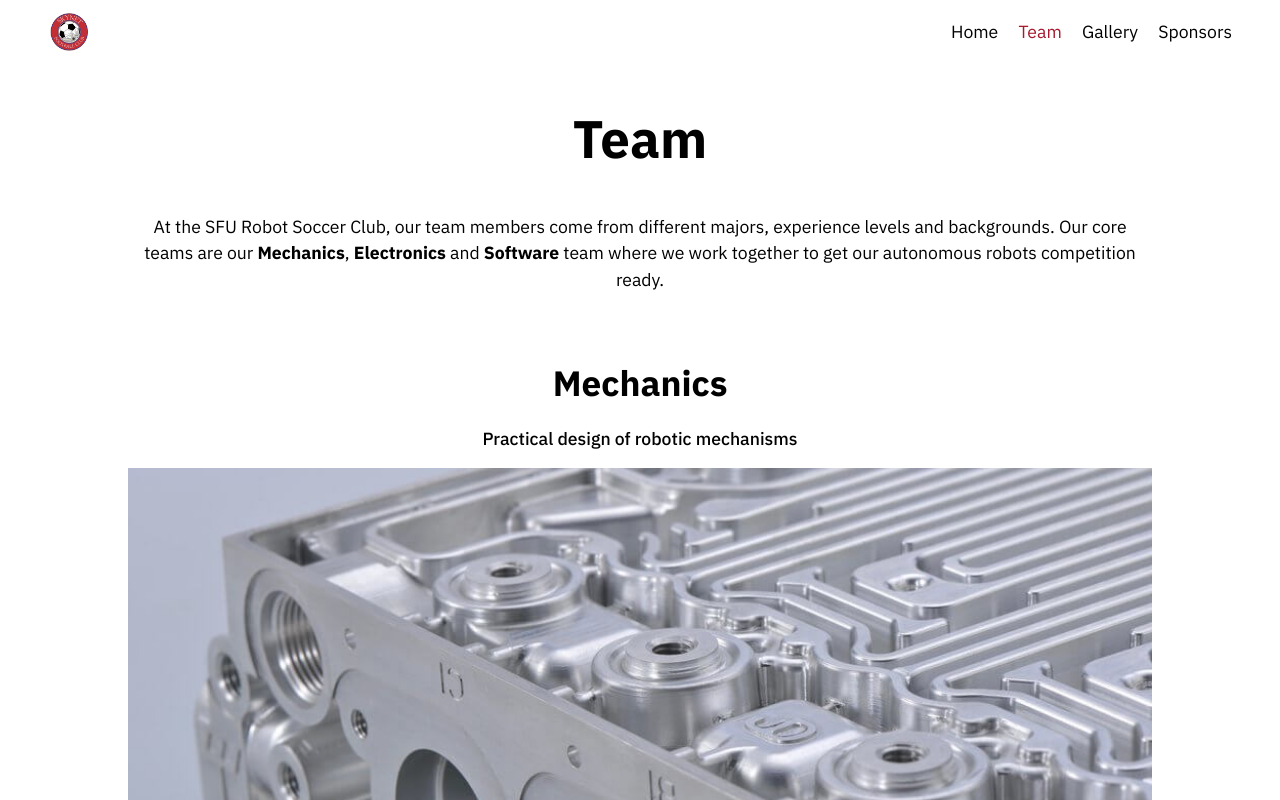
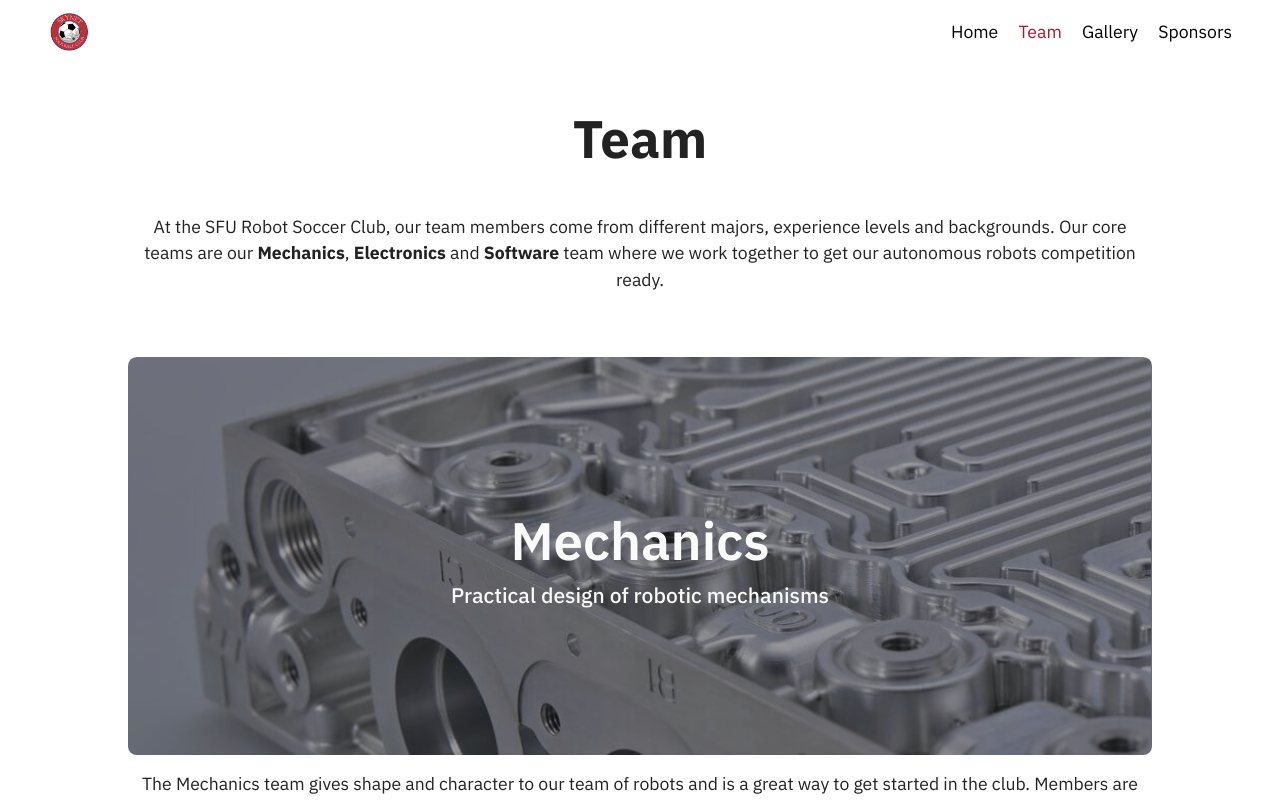
Before and after one commit to tonyma99/sfuskynet.ca, a SvelteKit app: page /team in a window 1280 px wide. Shown: the top 800 px of the page. Built offline with nearby package versions, Linux system fonts and the light colour scheme.

Commit message:
Change styling for teams page

```diff
--- a/src/app.css
+++ b/src/app.css
@@ -15,3 +15,7 @@ a {
 a > img:only-child {
     display: block;
 }
+
+h1, h2, h3, h4, h5, h6, p {
+    color: #222;
+}
--- a/src/routes/+page.svelte
+++ b/src/routes/+page.svelte
@@ -85,6 +85,7 @@
     }
 
     .join--join_button {
+        color: #f8f8f8;
         background-color: #a6192e;
     }
 
@@ -93,6 +94,7 @@
     }
 
     .join--email_button {
+        color: #f8f8f8;
         background-color: #0091ea;
     }
 
--- a/src/routes/Card.svelte
+++ b/src/routes/Card.svelte
@@ -34,7 +34,7 @@
         margin-top: auto;
         align-self: center;
         background-color: #a6192e;
-        color: #fff;
+        color: #f8f8f8;
         padding: 6px 12px;
         border-radius: 0.5rem;
     }
--- a/src/routes/team/Team.svelte
+++ b/src/routes/team/Team.svelte
@@ -7,9 +7,10 @@
 </script>
 
 <div class="team--section">
-    <h3 class="team--name">{name}</h3>
-    <p class="team--headline">{headline}</p>
-    <img src={image} alt="{name} team image">
+    <div class="team--image" style="background-image: linear-gradient(rgba(0, 0, 0, 0.4), rgba(0, 0, 0, 0.4)), url({image});">
+        <h3 class="team--name">{name}</h3>
+        <p class="team--headline">{headline}</p>
+    </div>
     <p class="team--description">{description}</p>
     <div class="team--tags">
     {#each tags as tag}
@@ -20,7 +21,7 @@
 
 <style>
     div {
-        margin-top: 3rem;
+        margin-top: 4rem;
     }
 
     div > * {
@@ -32,31 +33,52 @@
         margin: 0;
     }
 
-    img {
+    .team--image {
+        display: flex;
+        justify-content: center;
+        flex-direction: column;
+        overflow: hidden;
+        color: white;
+        background-size: contain;
+        border-radius: 0.5em;
         width: 100%;
+        aspect-ratio: 18/7;
+        color: white;
     }
 
     .team--name {
-        font-size: 2em;
+        color: #fafafa;
+        font-weight: 600;
+        font-size: 3em;
+        margin: 0;
     }
 
     .team--headline {
+        color: #fafafa;
+        font-size: 1.2em;
         font-weight: 500;
-    }
-
-    .team--description {
-        font-size: 1em;
-
+        margin: 0;
     }
 
     .team--tag {
-        background-color: #a6192e;
+        background-color: #a6192e;;
         border-radius: 2em;
-        color: #fff;
+        color: #f8f8f8;
         display: inline-flex;
         font-size: 0.8em;
         line-height: normal;
         margin: 4px;
         padding: 0.4em 0.8em;
     }
+
+    @media only screen and (max-width: 768px) {
+        .team--name {
+            font-weight: 500;
+            font-size: 2em;
+        }
+        .team--headline {
+            font-size: 1em;
+            font-weight: normal;
+        }
+    }
 </style>
```
